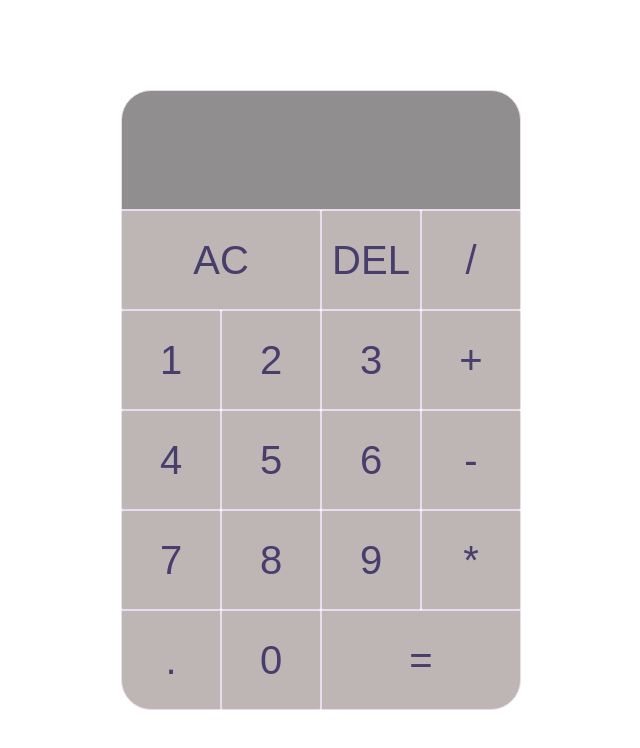
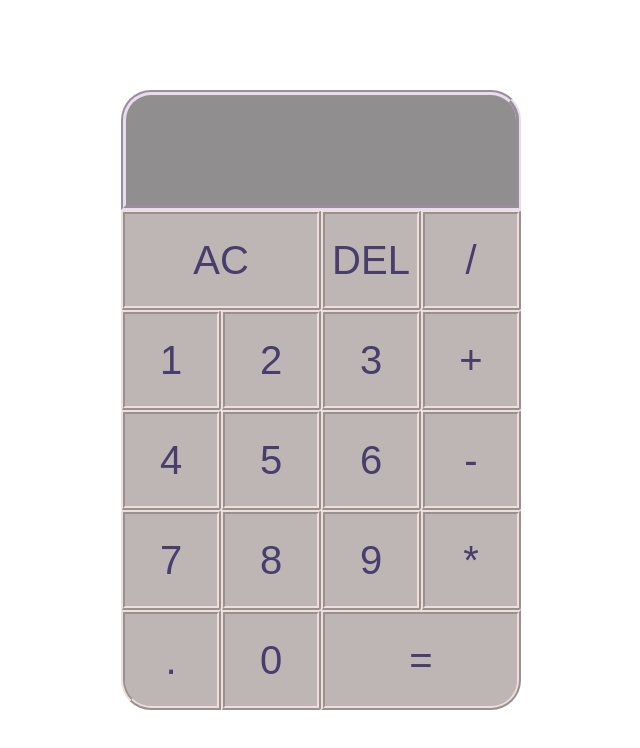
Before and after one commit to Dev-J0/calculator-project-main, a plain HTML site: page index.html in a window 1280 px wide. Shown: the whole page, without its empty margins (319-959 px from the left). Drawn offline with Linux system fonts and the light colour scheme.

Commit message:
changed borders

```diff
--- a/style.css
+++ b/style.css
@@ -30,7 +30,7 @@ body {
 .calc>button {
     cursor: pointer;
     font-size: 2.5rem;
-    border: 1px solid #e9dcee;
+    border: 4px ridge #eedfdc;
     outline: none;
     background: rgb(190, 181, 181);
     color: rgba(54, 46, 99, 0.884);
@@ -58,7 +58,7 @@ body {
     padding: 10px;
     word-wrap: break-word;
     word-break: break-all;
-    border: 1px solid #e9dcee;
+    border: 5px groove #e9dcee;
     border-radius: 30px 30px 0px 0px;
 }
 
```
